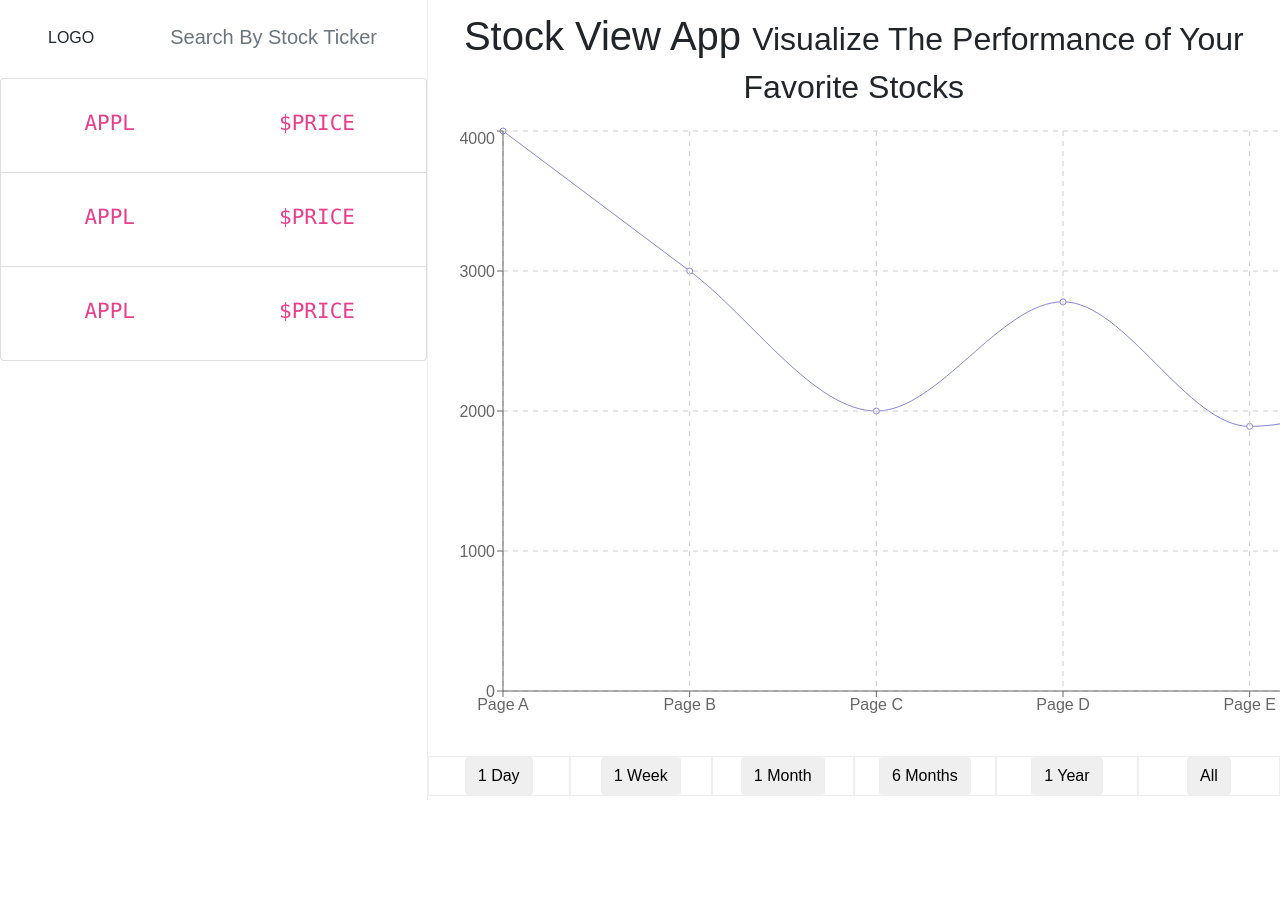
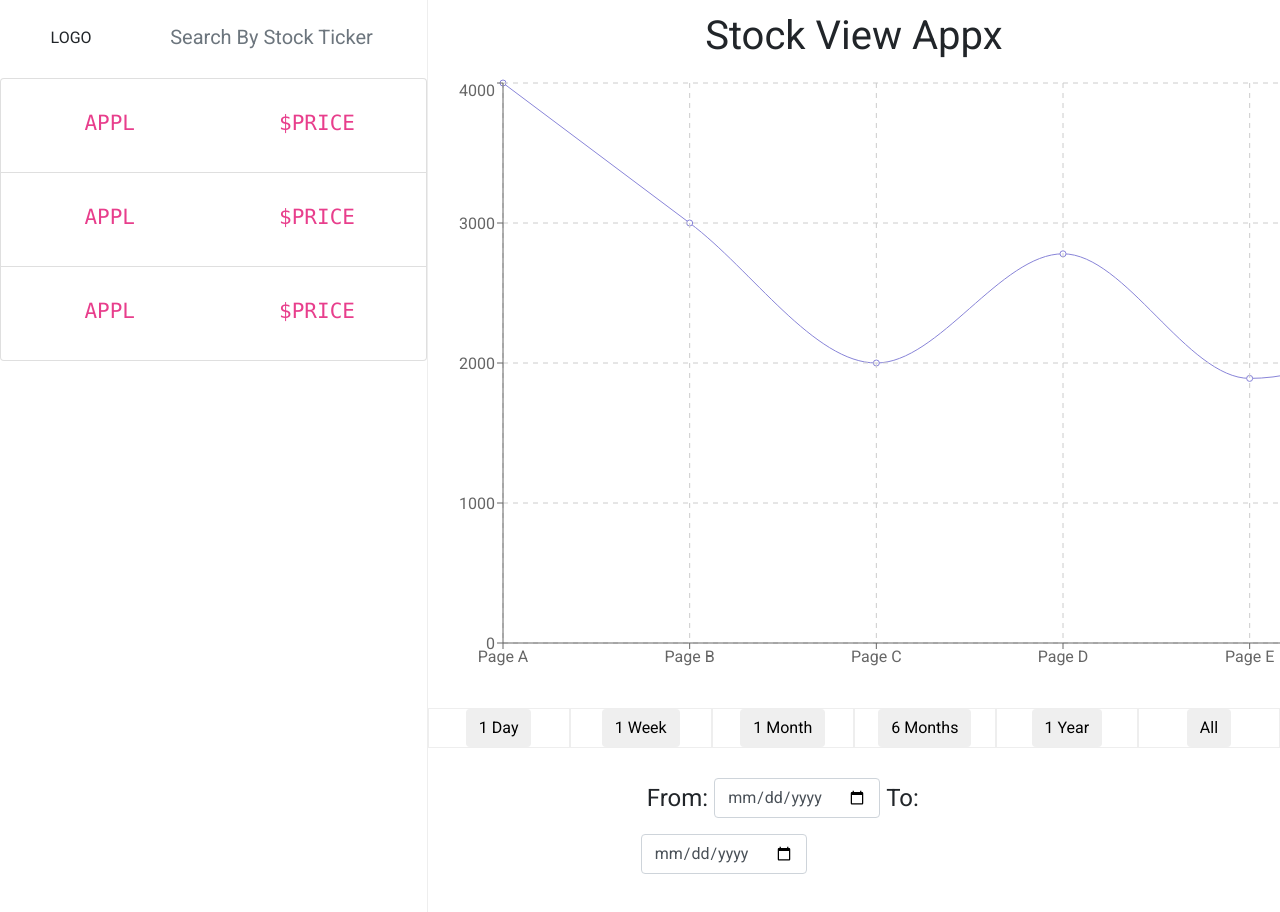
Before and after one commit to tea-kay/FCC-stock-view, a React (Create React App) app in the folder client/: page / in a window 1280 px wide. Shown: the top 912 px of the page. Before the commit the page ends 800 px from the top, so only its background shows below. Built offline with nearby package versions, Linux system fonts and the light colour scheme; no server answers.

Commit message:
Added fonts and other styling touches

```diff
--- a/client/public/index.html
+++ b/client/public/index.html
@@ -11,6 +11,7 @@
     <link rel="manifest" href="%PUBLIC_URL%/manifest.json">
     <link rel="shortcut icon" href="%PUBLIC_URL%/favicon.ico">
     <link rel="stylesheet" href="https://maxcdn.bootstrapcdn.com/bootstrap/4.0.0/css/bootstrap.min.css">
+    <link href="https://fonts.googleapis.com/css?family=Roboto" rel="stylesheet">
     <!--
       Notice the use of %PUBLIC_URL% in the tags above.
       It will be replaced with the URL of the `public` folder during the build.
--- a/client/src/App.js
+++ b/client/src/App.js
@@ -3,7 +3,7 @@ import io from 'socket.io-client';
 import logo from './logo.svg';
 import './App.css';
 
-import { Grid, Row, Col, ListGroup, ListGroupItem, FormGroup, FormControl, PageHeader, Button } from 'react-bootstrap';
+import { Grid, Row, Col, ListGroup, ListGroupItem, FormGroup, FormControl, PageHeader, Button, Label } from 'react-bootstrap';
 import { LineChart, Line, CartesianGrid, XAxis, YAxis, Tooltip } from 'recharts';
 
 const socket = io.connect();
@@ -51,7 +51,7 @@ class App extends Component {
                 <Col md={8}>
                   <form>
                     <FormGroup bsSize="large" className="row">
-                      <FormControl type="text" placeholder="Search By Stock Ticker" className="search-bar fluid"/>
+                      <FormControl type="text" placeholder="Search By Stock Ticker" className="search-bar fluid" />
                     </FormGroup>
                   </form>
                 </Col>
@@ -77,9 +77,7 @@ class App extends Component {
             <Col md={8} className="chart-view">
               <Row>
                 <Col md={12}>
-                <PageHeader className="header-content">
-                  Stock View App <small>Visualize The Performance of Your Favorite Stocks</small>
-                </PageHeader>
+                <PageHeader className="header-content">Stock View Appx</PageHeader>
                 <br/>
               </Col>
               </Row>
@@ -102,6 +100,22 @@ class App extends Component {
                 <Col md={2} className="view-btns"><Button>1 Year</Button></Col>
                 <Col md={2} className="view-btns"><Button>All</Button></Col>
               </Row>
+              <Row>
+                <Col md={3}>
+                </Col>
+                <Col md={6} className="date-range">
+                  <Row>
+                    <div className="from-to"><h4>From: </h4></div>
+                    <FormGroup>
+                      <FormControl type="date" name="date" id="exampleDate" placeholder="date placeholder" />
+                    </FormGroup>
+                    <div className="from-to"><h4>To: </h4></div>
+                    <FormGroup>
+                      <FormControl type="date" name="date" id="exampleDate" placeholder="date placeholder" />
+                    </FormGroup>
+                  </Row>
+                </Col>
+              </Row>
             </Col>
           </Row>
         </div>
--- a/client/src/index.css
+++ b/client/src/index.css
@@ -1,7 +1,7 @@
 body {
   margin: 0;
   padding: 0;
-  font-family: sans-serif;
+  font-family: 'Roboto', sans-serif;
 }
 
 .stock-list {
@@ -9,7 +9,7 @@ body {
 }
 
 .chart-view {
-  height: 800px;
+  height: 1000px;
   border-left: .75px solid #eee;
 }
 
@@ -48,6 +48,7 @@ body {
 .stock-info {
   font-size: 24px;
 }
+
 .view-btn-section {
   margin-top: 30px;
 }
@@ -55,3 +56,11 @@ body {
 .view-btns {
   border: .75px solid #eee;
 }
+
+.date-range {
+  margin-top: 30px;
+}
+
+.from-to {
+  margin: 6px;
+}
```
